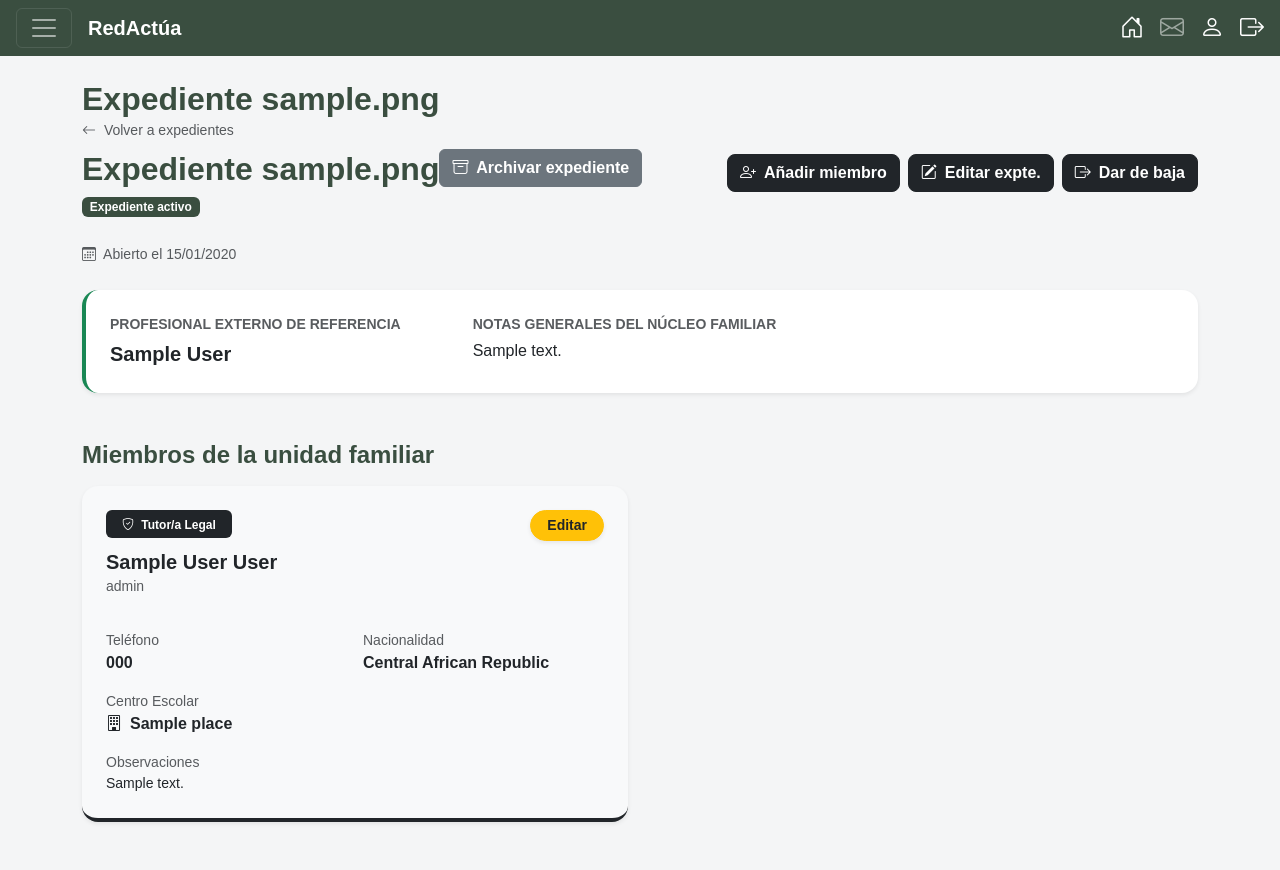
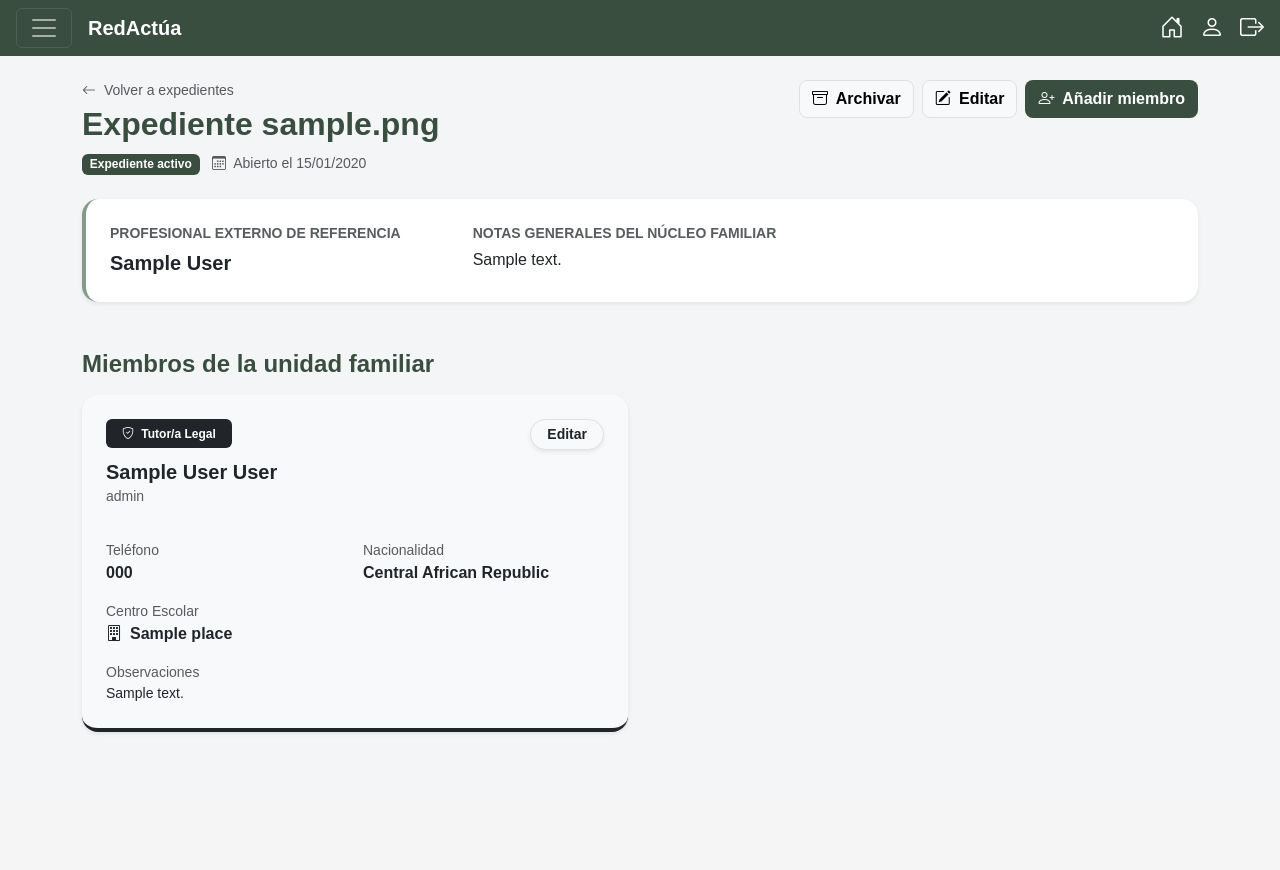
Before and after one commit to GuadalupeGFigueroa/redactua, a Django app: page /expedientes/1/ in a window 1280 px wide. After the commit the page ends 733 px from the top, so only its background shows below. Run offline with Django 5.2, Linux system fonts and the light colour scheme; a user stored in the database is signed in; tables that the repository leaves empty hold one stand-in row (values such as "Sample post").

Commit message:
style: Unificación del Sistema de Diseño en botones y paleta de colores corporativa

```diff
--- a/core/urls.py
+++ b/core/urls.py
@@ -9,6 +9,7 @@ urlpatterns = [
 
     # Rutas para usuarios (Beneficiarios)
     path('usuarios/', views.beneficiary_list, name='beneficiary_list'),
+    path('usuarios/exportar/', views.export_beneficiaries_csv, name='export_beneficiaries_csv'),
     path('usuarios/<int:pk>/', views.beneficiary_detail, name='beneficiary_detail'),
     path('usuarios/<int:pk>/editar/', views.beneficiary_update, name='beneficiary_update'),
     path('usuarios/<int:pk>/baja/', views.beneficiary_deactivate, name='beneficiary_deactivate'),
@@ -18,6 +19,7 @@ urlpatterns = [
     # Rutas para expedientes familiares
     path('expedientes/', views.family_case_list, name='family_case_list'),
     path('expedientes/nuevo/', views.family_case_create, name='family_case_create'),
+    path('expedientes/<int:case_id>/editar/', views.family_case_update, name='family_case_update'),
     path('expedientes/<int:case_id>/', views.family_case_detail, name='family_case_detail'),
     path('expedientes/<int:case_id>/nuevo-miembro/', views.beneficiary_create, name='beneficiary_create'),
     path('expediente/<int:case_id>/archivar/', views.family_case_archive, name='family_case_archive'),
--- a/core/views.py
+++ b/core/views.py
@@ -7,12 +7,15 @@ from .models import Group, Beneficiary, Attendance, FamilyCase, Worker, External
 from .forms import FamilyCaseForm, BeneficiaryForm
 from datetime import date
 import json
+import csv
+from django.http import HttpResponse
 
 @login_required
 def home_view(request):
     """Renderiza la plantilla base para comprobar la estructura de navegación"""
     return render(request, 'base.html')
 
+# --- ASISTENCIA ---
 @login_required
 def attendance_view(request):
     """Muestra la pantalla de asistencia con los grupos y el alumnado correspondiente"""
@@ -126,7 +129,7 @@ def update_attendance(request):
 
     return JsonResponse({'error': 'Metodo no permitido'}, status=405)
 
-# Gestión de expedientes
+# ----- EXPEDIENTES FAMILIARES ------
 
 @login_required
 @permission_required('core.view_familycase', raise_exception=True) #Restringimos accesos a solo lectura para ciertos roles
@@ -161,7 +164,6 @@ def family_case_list(request):
         'current_status': filter_status
     })
 
-
 @login_required
 @permission_required('core.add_familycase', raise_exception=True)
 def family_case_create(request):
@@ -179,6 +181,22 @@ def family_case_create(request):
         form = FamilyCaseForm()
 
     return render(request, 'family_case_form.html', {'form': form})
+
+@login_required
+@permission_required('core.change_familycase', raise_exception=True)
+def family_case_update(request, case_id):
+    """Carga el formulario para editar los datos genéricos de un expediente familiar"""
+    case = get_object_or_404(FamilyCase, id=case_id)
+
+    if request.method == 'POST':
+        form = FamilyCaseForm(request.POST, instance=case)
+        if form.is_valid():
+            form.save()
+            return redirect('family_case_detail', case_id=case.id)
+    else:
+        form = FamilyCaseForm(instance=case)
+
+    return render(request, 'family_case_form.html', {'form': form, 'case': case})
 
 @login_required
 @permission_required('core.view_familycase', raise_exception=True)
@@ -207,6 +225,7 @@ def family_case_archive(request, case_id):
         return redirect('family_case_detail', case_id=case.id)
 
     return render(request, 'family_case_confirm_archive.html', {'case': case})
+
 
 # --- GESTIÓN DE MIEMBROS DE UN EXPEDIENTE ---
 @login_required
@@ -348,6 +367,49 @@ def beneficiary_activate(request, pk):
 
     return render(request, 'beneficiary_confirm_activate.html', {'beneficiary': beneficiary})
 
+@login_required
+@permission_required('core.view_beneficiary', raise_exception=True)
+def export_beneficiaries_csv(request):
+    """Genera y descarga un archivo CSV con el listado de usuarios compatible con Excel"""
+
+    # Configuramos la respuesta del servidor para que el navegador sepa que es un archivo descargable
+    response = HttpResponse(content_type='text/csv')
+    # Añadimos el BOM (Byte Order Mark) para que Excel lea correctamente tildes y eñes
+    response.write('\ufeff'.encode('utf8'))
+    response['Content-Disposition'] = 'attachment; filename="usuarios_redactua.csv"'
+
+    # Usamos el punto y coma porque el Excel en español lo requiere para separar columnas
+    writer = csv.writer(response, delimiter=';')
+
+    # 1. Escribimos la fila de cabeceras (los títulos de las columnas)
+    writer.writerow([
+        'Expediente', 'Nombre', 'Primer Apellido', 'Segundo Apellido',
+        'Rol Familiar', 'Fecha Nacimiento', 'Teléfono', 'Email', 'Estado'
+    ])
+
+    # 2. Obtenemos los datos ordenados
+    beneficiaries = Beneficiary.objects.all().order_by('family_case__file_number', 'last_name1')
+
+    # 3. Recorremos los usuarios y escribimos una fila por cada uno
+    for b in beneficiaries:
+        estado = "Activo" if b.active else "Baja"
+        expediente = b.family_case.file_number if b.family_case else "Sin asignar"
+        fecha_nac = b.birth_date.strftime('%d/%m/%Y') if b.birth_date else "No registrada"
+
+        writer.writerow([
+            expediente,
+            b.first_name,
+            b.last_name1,
+            b.last_name2 or "", # Ponemos un string vacío si no tiene segundo apellido
+            b.family_role or "",
+            fecha_nac,
+            b.phone_number or "",
+            b.email or "",
+            estado
+        ])
+
+    return response
+
 # --- DIRECTORIO: CONTACTOS (PROFESIONALES EXTERNOS) ---
 
 @login_required
--- a/templates/base.html
+++ b/templates/base.html
@@ -26,11 +26,6 @@
         <!-- Inicio (Lleva al dashboard/página principal) -->
         <a href="{% url 'home' %}" class="text-white text-decoration-none" title="Inicio">
             <i class="bi bi-house-door fs-4"></i>
-        </a>
-
-        <!-- Mensajes (Inhabilitado para el MVP) -->
-        <a href="#" class="text-white text-decoration-none opacity-50" title="Mensajería (Próximamente)" onclick="alert('Módulo de mensajería en desarrollo.')">
-            <i class="bi bi-envelope fs-4"></i>
         </a>
 
         <!-- Perfil del trabajador logueado -->
--- a/templates/beneficiary_detail.html
+++ b/templates/beneficiary_detail.html
@@ -14,7 +14,7 @@
             {% if beneficiary.active %}Activo{% else %}Baja{% endif %}
         </span>
         {% if beneficiary.is_tutor %}
-            <span class="badge bg-dark mt-2 ms-1">Tutor/a Legal</span>
+            <span class="badge bg-dark mt-2 ms-1">Tutor/a legal</span>
         {% else %}
             <span class="badge" style="background-color: #E7C573; color: #1A1A1A;">Menor</span>
         {% endif %}
@@ -26,7 +26,7 @@
         </a>
 
         {% if beneficiary.active %}
-            <a href="{% url 'beneficiary_deactivate' beneficiary.id %}" class="btn btn-secondary fw-semibold text-white">
+            <a href="{% url 'beneficiary_deactivate' beneficiary.id %}" class="btn btn-outline-dark fw-semibold">
                 <i class="bi bi-person-down me-1"></i> Dar de baja
             </a>
         {% else %}
--- a/templates/external_professional_list.html
+++ b/templates/external_professional_list.html
@@ -33,7 +33,7 @@
                 </div>
 
                 <div class="mt-auto">
-                    <a href="{% url 'external_professional_detail' professional.id %}" class="btn btn-outline-dark btn-sm rounded-pill px-3 w-100 fw-semibold">Ver Contacto</a>
+                    <a href="{% url 'external_professional_detail' professional.id %}" class="btn rounded-pill px-3 w-100 fw-semibold" style="color: #3A4E40; border: 2px solid #3A4E40; background-color: transparent;" onmouseover="this.style.backgroundColor='#3A4E40'; this.style.color='white';" onmouseout="this.style.backgroundColor='transparent'; this.style.color='#3A4E40';">Ver contacto</a>
                 </div>
             </div>
         </div>
--- a/templates/family_case_detail.html
+++ b/templates/family_case_detail.html
@@ -2,50 +2,50 @@
 {% load static %}
 
 {% block content %}
-<div class="d-flex flex-column flex-md-row justify-content-between align-items-md-center mb-4 gap-3">
+<div class="d-flex flex-column flex-md-row justify-content-between align-items-md-start mb-4 gap-3">
     <div>
-        <h2 class="text-redactua-primary fw-bold mb-0">Expediente {{ case.file_number }}</h2>
-        <div class="d-flex justify-content-between align-items-center mb-4">
-            <div>
-                <a href="{% url 'family_case_list' %}" class="text-decoration-none text-muted small">
+        <a href="{% url 'family_case_list' %}" class="text-decoration-none text-muted small d-block mb-1">
             <i class="bi bi-arrow-left me-1"></i> Volver a expedientes
         </a>
-                <h2 class="text-redactua-primary fw-bold mb-0 mt-2">
+        <h2 class="text-redactua-primary fw-bold mb-0">
             Expediente {{ case.file_number }}
         </h2>
+
+        <div class="mt-2">
             {% if case.is_archived %}
-                    <span class="badge bg-secondary mt-2"><i class="bi bi-archive-fill me-1"></i> Archivado</span>
+                <span class="badge bg-secondary me-2"><i class="bi bi-archive-fill me-1"></i> Archivado</span>
             {% else %}
-                    <span class="badge mt-2" style="background-color: #3A4E40;">Expediente activo</span>
+                <span class="badge me-2" style="background-color: #3A4E40;">Expediente activo</span>
             {% endif %}
-            </div>
-
-            <div class="d-flex gap-2">
-                {% if case.is_archived %}
-                    <a href="{% url 'family_case_archive' case.id %}" class="btn btn-outline-dark fw-semibold">
-                        <i class="bi bi-box-arrow-up me-1"></i> Reactivar expediente
-                    </a>
-                {% else %}
-                    <a href="{% url 'family_case_archive' case.id %}" class="btn btn-secondary text-white fw-semibold">
-                        <i class="bi bi-archive me-1"></i> Archivar expediente
-                    </a>
-                {% endif %}
-            </div>
-        </div>
-
             <span class="text-muted small">
                 <i class="bi bi-calendar3 me-1"></i> Abierto el {{ case.creation_date|date:"d/m/Y" }}
             </span>
         </div>
+    </div>
 
-    <div class="d-flex gap-2 flex-wrap">
-        <a href="{% url 'beneficiary_create' case.id %}" class="btn btn-dark fw-semibold rounded-3"><i class="bi bi-person-plus me-2"></i>Añadir miembro</a>
-        <button class="btn btn-dark fw-semibold rounded-3"><i class="bi bi-pencil-square me-2"></i>Editar expte.</button>
-        <button class="btn btn-dark fw-semibold rounded-3"><i class="bi bi-box-arrow-right me-2"></i>Dar de baja</button>
+    <div class="d-flex gap-2 flex-wrap mt-2 mt-md-0">
+
+        {% if case.is_archived %}
+            <a href="{% url 'family_case_archive' case.id %}" class="btn btn-light border fw-semibold rounded-3">
+                <i class="bi bi-box-arrow-up me-1"></i> Reactivar
+            </a>
+        {% else %}
+            <a href="{% url 'family_case_archive' case.id %}" class="btn btn-light border fw-semibold rounded-3">
+                <i class="bi bi-archive me-1"></i> Archivar
+            </a>
+        {% endif %}
+
+        <a href="{% url 'family_case_update' case.id %}" class="btn btn-light border fw-semibold rounded-3">
+            <i class="bi bi-pencil-square me-1"></i> Editar
+        </a>
+
+        <a href="{% url 'beneficiary_create' case.id %}" class="btn text-white fw-semibold rounded-3" style="background-color: #3A4E40;">
+            <i class="bi bi-person-plus me-1"></i> Añadir miembro
+        </a>
     </div>
 </div>
 
-<div class="card shadow-sm border-0 mb-4 bg-white rounded-4 border-start border-4 border-success">
+<div class="card shadow-sm border-0 mb-4 bg-white rounded-4 border-start border-4" style="border-left-color: #839B88 !important;">
     <div class="card-body p-4">
         <div class="row">
             <div class="col-md-4 mb-3 mb-md-0">
@@ -72,13 +72,13 @@
                             {% if member.is_tutor %}
                                 <span class="badge bg-dark mb-2 px-3 py-2"><i class="bi bi-shield-check me-1"></i> Tutor/a Legal</span>
                             {% else %}
-                                <span class="badge bg-success mb-2 px-3 py-2"><i class="bi bi-person me-1"></i> Menor beneficiario</span>
+                                <span class="badge mb-2 px-3 py-2 text-white" style="background-color: #839B88;"><i class="bi bi-person me-1"></i> Menor beneficiario</span>
                             {% endif %}
 
                             <h5 class="fw-bold mb-0 mt-1">{{ member.first_name }} {{ member.last_name1 }} {{ member.last_name2|default:"" }}</h5>
                             <span class="text-muted small">{{ member.family_role|default:"" }}</span>
                         </div>
-                        <a href="{% url 'beneficiary_update' member.id %}" class="btn btn-warning btn-sm rounded-pill px-3 fw-bold text-dark shadow-sm">Editar</a>
+                        <a href="{% url 'beneficiary_update' member.id %}" class="btn btn-light border btn-sm rounded-pill px-3 fw-semibold text-dark shadow-sm">Editar</a>
                     </div>
 
                     <div class="row g-3 mt-2">
--- a/templates/statistics.html
+++ b/templates/statistics.html
@@ -4,7 +4,7 @@
 {% block content %}
 <div class="d-flex justify-content-between align-items-center mb-4">
     <div>
-        <h2 class="text-redactua-primary fw-bold mb-0">Estadísticas de Asistencia</h2>
+        <h2 class="text-redactua-primary fw-bold mb-0">Estadísticas de asistencia</h2>
         <span class="text-muted small">Análisis de participación y control de absentismo</span>
     </div>
 </div>
@@ -51,7 +51,7 @@
             <div class="card border-0 bg-light shadow-sm h-100 rounded-4">
                 <div class="card-body text-center p-4">
                     <h1 class="display-4 fw-bold text-dark mb-0">{{ total_records }}</h1>
-                    <p class="text-muted fw-semibold mb-0 text-uppercase small">Registros Evaluados</p>
+                    <p class="text-muted fw-semibold mb-0 text-uppercase small">Registros evaluados</p>
                 </div>
             </div>
         </div>
```
Also changed, not shown: templates/beneficiary_list.html (+6 -6 lines), templates/group_list.html (+9 -3 lines), templates/worker_list.html (+10 -10 lines). Lines whose indentation alone changed are shown as unchanged.
